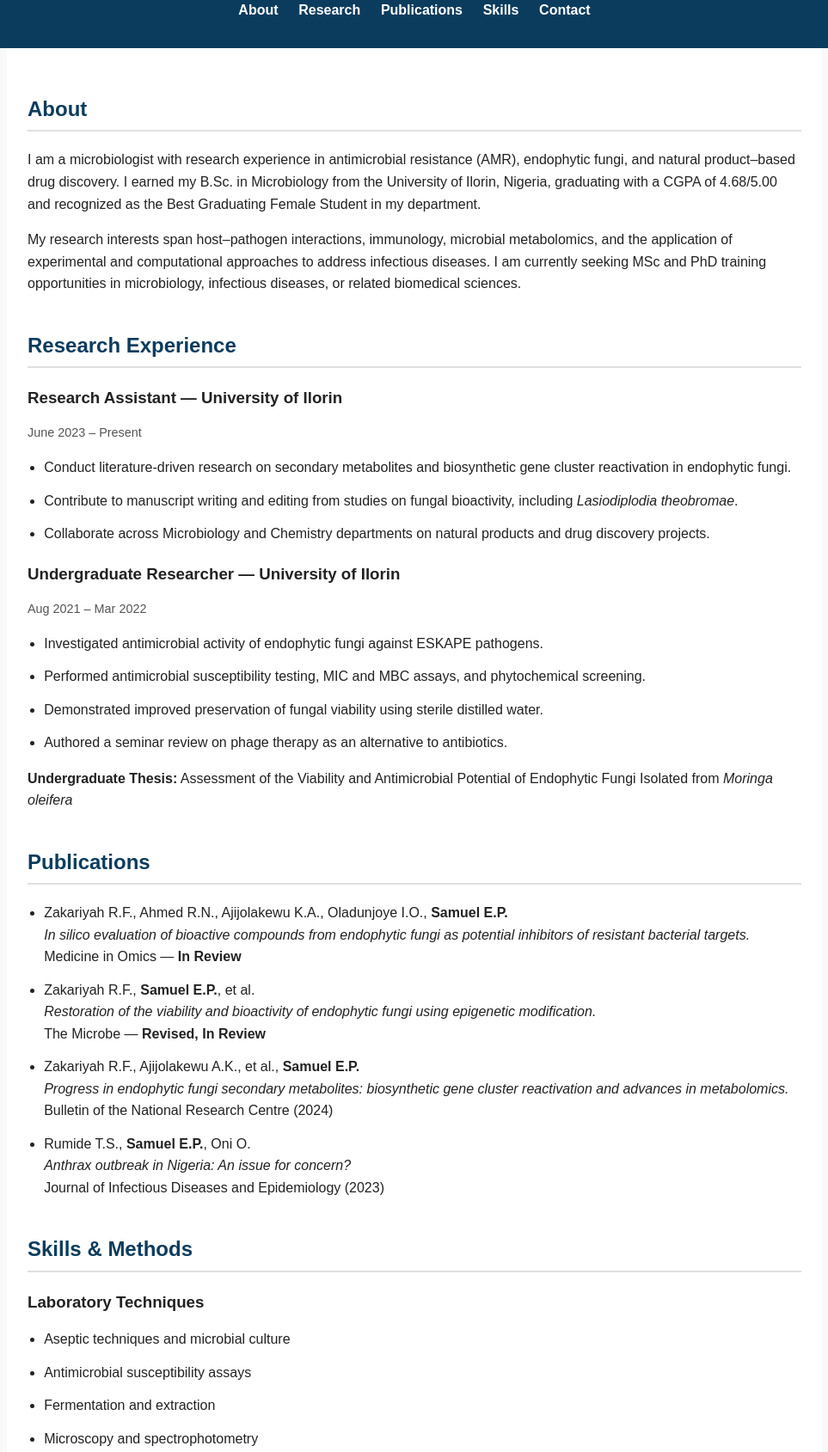
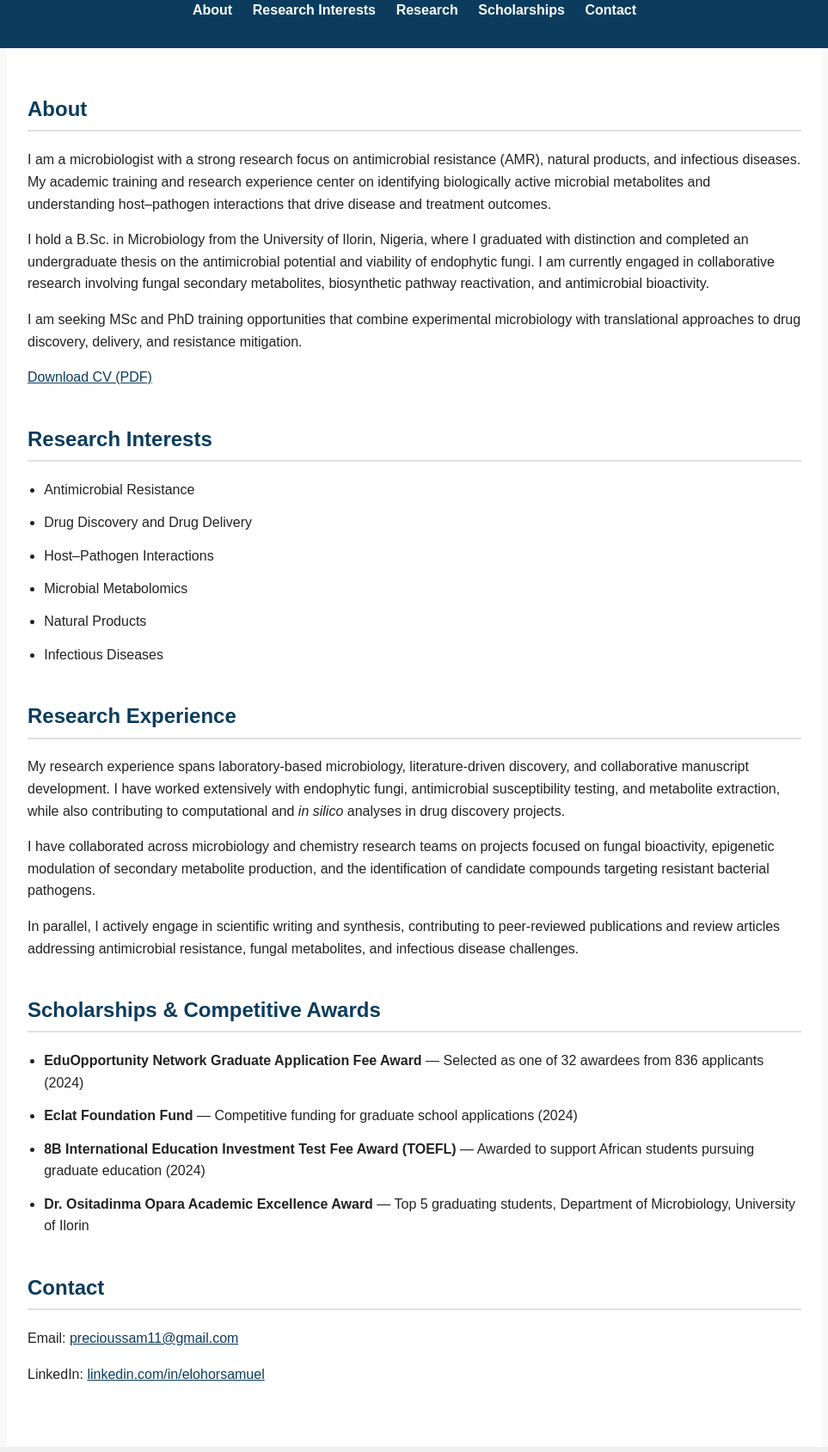
Before and after one commit to Elohor-samuel/elohor-samuel.github.io, a plain HTML site: page index.html in a window 1280 px wide. Shown: the part 181-1870 px from the top of the page at 86% size, without its empty margins (158-1121 px from the left). Drawn offline with Linux system fonts and the light colour scheme.

Commit message:
Update index.html
Updated version 1

```diff
--- a/index.html
+++ b/index.html
@@ -3,26 +3,29 @@
 <head>
     <meta charset="UTF-8">
     <meta name="viewport" content="width=device-width, initial-scale=1.0">
-    <title>Samuel Elohor Precious | Microbiology Research</title>
+    <title>Elohor Samuel | Microbiology Research</title>
     <link rel="stylesheet" href="style.css">
 </head>
 <body>
 
 <header>
-    <h1>Samuel Elohor Precious</h1>
+    <div class="header-content">
+        <h1>Elohor Samuel</h1>
         <p class="subtitle">
-        Microbiologist | Antimicrobial Resistance | Natural Products & Drug Discovery
+            Microbiologist | Antimicrobial Resistance & Drug Discovery
         </p>
         <p class="subtitle">
             Prospective MSc & PhD Researcher
         </p>
+
         <nav>
             <a href="#about">About</a>
-        <a href="#research">Research</a>
-        <a href="#publications">Publications</a>
-        <a href="#skills">Skills</a>
+            <a href="#interests">Research Interests</a>
+            <a href="#experience">Research</a>
+            <a href="#scholarships">Scholarships</a>
             <a href="#contact">Contact</a>
         </nav>
+    </div>
 </header>
 
 <main>
@@ -30,108 +33,102 @@
 <section id="about">
     <h2>About</h2>
     <p>
-        I am a microbiologist with research experience in antimicrobial resistance (AMR),
-        endophytic fungi, and natural product–based drug discovery. I earned my B.Sc. in
-        Microbiology from the University of Ilorin, Nigeria, graduating with a CGPA of
-        4.68/5.00 and recognized as the Best Graduating Female Student in my department.
+        I am a microbiologist with a strong research focus on antimicrobial resistance (AMR),
+        natural products, and infectious diseases. My academic training and research experience
+        center on identifying biologically active microbial metabolites and understanding
+        host–pathogen interactions that drive disease and treatment outcomes.
     </p>
+
     <p>
-        My research interests span host–pathogen interactions, immunology, microbial
-        metabolomics, and the application of experimental and computational approaches
-        to address infectious diseases. I am currently seeking MSc and PhD training
-        opportunities in microbiology, infectious diseases, or related biomedical sciences.
+        I hold a B.Sc. in Microbiology from the University of Ilorin, Nigeria, where I graduated
+        with distinction and completed an undergraduate thesis on the antimicrobial potential
+        and viability of endophytic fungi. I am currently engaged in collaborative research
+        involving fungal secondary metabolites, biosynthetic pathway reactivation, and
+        antimicrobial bioactivity.
+    </p>
+
+    <p>
+        I am seeking MSc and PhD training opportunities that combine experimental microbiology
+        with translational approaches to drug discovery, delivery, and resistance mitigation.
+    </p>
+
+    <p class="cv-link">
+        <a href="Samuel_Elohor_CV.pdf" target="_blank">Download CV (PDF)</a>
     </p>
 </section>
 
-<section id="research">
-    <h2>Research Experience</h2>
-
-    <h3>Research Assistant — University of Ilorin</h3>
-    <p class="date">June 2023 – Present</p>
-    <ul>
-        <li>Conduct literature-driven research on secondary metabolites and biosynthetic gene cluster reactivation in endophytic fungi.</li>
-        <li>Contribute to manuscript writing and editing from studies on fungal bioactivity, including <em>Lasiodiplodia theobromae</em>.</li>
-        <li>Collaborate across Microbiology and Chemistry departments on natural products and drug discovery projects.</li>
-    </ul>
-
-    <h3>Undergraduate Researcher — University of Ilorin</h3>
-    <p class="date">Aug 2021 – Mar 2022</p>
-    <ul>
-        <li>Investigated antimicrobial activity of endophytic fungi against ESKAPE pathogens.</li>
-        <li>Performed antimicrobial susceptibility testing, MIC and MBC assays, and phytochemical screening.</li>
-        <li>Demonstrated improved preservation of fungal viability using sterile distilled water.</li>
-        <li>Authored a seminar review on phage therapy as an alternative to antibiotics.</li>
-    </ul>
-
-    <p><strong>Undergraduate Thesis:</strong> Assessment of the Viability and Antimicrobial Potential of Endophytic Fungi Isolated from <em>Moringa oleifera</em></p>
-</section>
-
-<section id="publications">
-    <h2>Publications</h2>
-    <ul>
-        <li>
-            Zakariyah R.F., Ahmed R.N., Ajijolakewu K.A., Oladunjoye I.O., <strong>Samuel E.P.</strong>
-            <br>
-            <em>In silico evaluation of bioactive compounds from endophytic fungi as potential inhibitors of resistant bacterial targets.</em>
-            <br>
-            Medicine in Omics — <strong>In Review</strong>
-        </li>
-
-        <li>
-            Zakariyah R.F., <strong>Samuel E.P.</strong>, et al.
-            <br>
-            <em>Restoration of the viability and bioactivity of endophytic fungi using epigenetic modification.</em>
-            <br>
-            The Microbe — <strong>Revised, In Review</strong>
-        </li>
-
-        <li>
-            Zakariyah R.F., Ajijolakewu A.K., et al., <strong>Samuel E.P.</strong>
-            <br>
-            <em>Progress in endophytic fungi secondary metabolites: biosynthetic gene cluster reactivation and advances in metabolomics.</em>
-            <br>
-            Bulletin of the National Research Centre (2024)
-        </li>
-
-        <li>
-            Rumide T.S., <strong>Samuel E.P.</strong>, Oni O.
-            <br>
-            <em>Anthrax outbreak in Nigeria: An issue for concern?</em>
-            <br>
-            Journal of Infectious Diseases and Epidemiology (2023)
-        </li>
+<section id="interests">
+    <h2>Research Interests</h2>
+    <ul class="two-column">
+        <li>Antimicrobial Resistance</li>
+        <li>Drug Discovery and Drug Delivery</li>
+        <li>Host–Pathogen Interactions</li>
+        <li>Microbial Metabolomics</li>
+        <li>Natural Products</li>
+        <li>Infectious Diseases</li>
     </ul>
 </section>
 
-<section id="skills">
-    <h2>Skills & Methods</h2>
+<section id="experience">
+    <h2>Research Experience</h2>
 
-    <h3>Laboratory Techniques</h3>
+    <p>
+        My research experience spans laboratory-based microbiology, literature-driven discovery,
+        and collaborative manuscript development. I have worked extensively with endophytic
+        fungi, antimicrobial susceptibility testing, and metabolite extraction, while also
+        contributing to computational and <em>in silico</em> analyses in drug discovery projects.
+    </p>
+
+    <p>
+        I have collaborated across microbiology and chemistry research teams on projects focused
+        on fungal bioactivity, epigenetic modulation of secondary metabolite production, and the
+        identification of candidate compounds targeting resistant bacterial pathogens.
+    </p>
+
+    <p>
+        In parallel, I actively engage in scientific writing and synthesis, contributing to
+        peer-reviewed publications and review articles addressing antimicrobial resistance,
+        fungal metabolites, and infectious disease challenges.
+    </p>
+</section>
+
+<section id="scholarships">
+    <h2>Scholarships & Competitive Awards</h2>
     <ul>
-        <li>Aseptic techniques and microbial culture</li>
-        <li>Antimicrobial susceptibility assays</li>
-        <li>Fermentation and extraction</li>
-        <li>Microscopy and spectrophotometry</li>
-    </ul>
-
-    <h3>Computational & Analytical</h3>
-    <ul>
-        <li>Data analysis (Excel, SPSS)</li>
-        <li>Database mining (BLAST, SRA, UniProt, Ensembl, MGnify)</li>
-        <li>Introductory bioinformatics (ongoing training)</li>
+        <li>
+            <strong>EduOpportunity Network Graduate Application Fee Award</strong> —
+            Selected as one of 32 awardees from 836 applicants (2024)
+        </li>
+        <li>
+            <strong>Eclat Foundation Fund</strong> —
+            Competitive funding for graduate school applications (2024)
+        </li>
+        <li>
+            <strong>8B International Education Investment Test Fee Award (TOEFL)</strong> —
+            Awarded to support African students pursuing graduate education (2024)
+        </li>
+        <li>
+            <strong>Dr. Ositadinma Opara Academic Excellence Award</strong> —
+            Top 5 graduating students, Department of Microbiology, University of Ilorin
+        </li>
     </ul>
 </section>
 
 <section id="contact">
     <h2>Contact</h2>
     <p>Email: <a href="mailto:precioussam11@gmail.com">precioussam11@gmail.com</a></p>
-    <p>LinkedIn: <a href="https://www.linkedin.com/in/elohorsamuel" target="_blank">linkedin.com/in/elohorsamuel</a></p>
+    <p>
+        LinkedIn:
+        <a href="https://www.linkedin.com/in/elohorsamuel" target="_blank">
+            linkedin.com/in/elohorsamuel
+        </a>
+    </p>
 </section>
 
 </main>
 
 <footer>
-    <p>© Samuel Elohor Precious</p>
+    <p>© Elohor Samuel</p>
 </footer>
 
 </body>
```
Lines whose indentation alone changed are shown as unchanged.
